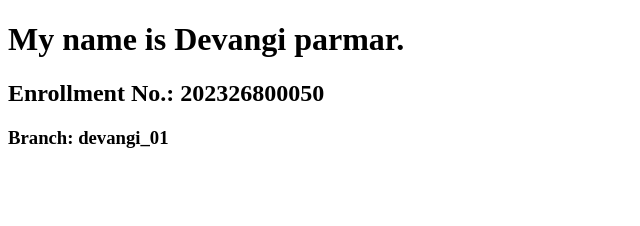
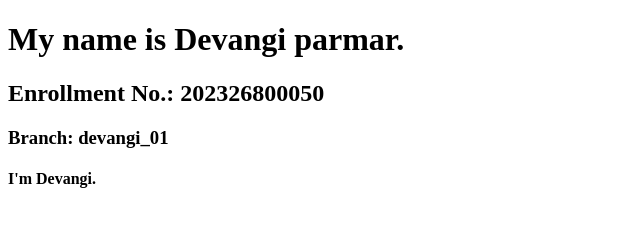
Before and after one commit to devangiparmar1710-png/devangi_50_ESE2025, a plain HTML site: page index.html in a window 1280 px wide. Shown: the whole page, without its empty margins (0-640 px from the left). Drawn offline with Linux system fonts and the light colour scheme.

Commit message:
production changes

```diff
--- a/index.html
+++ b/index.html
@@ -9,5 +9,6 @@
     <h1>My name is Devangi parmar.</h1>
     <h2>Enrollment No.: 202326800050</h2>
     <h3>Branch: devangi_01</h3>
+    <h4>I'm Devangi.</h4>
 </body>
 </html>
```
